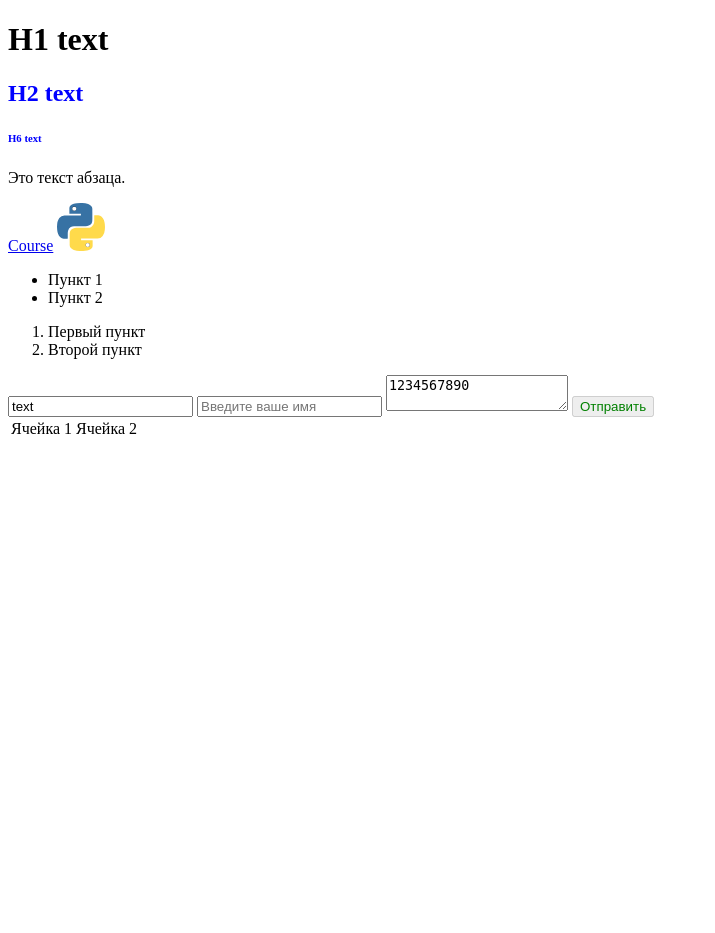
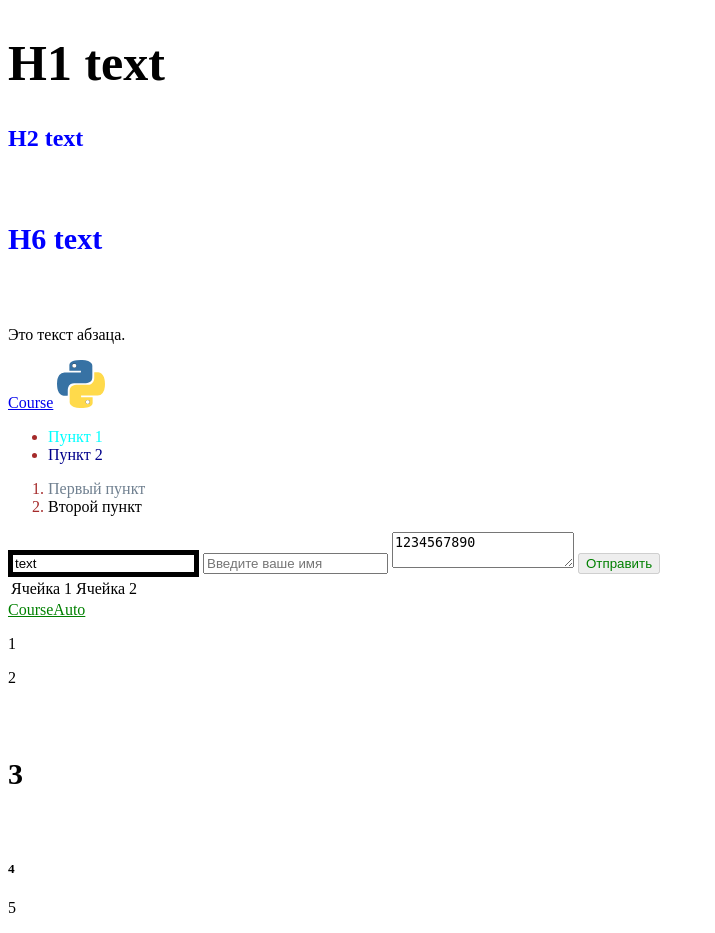
Before and after one commit to avefantasy/autotests_ui, a Python web app: template templates/index.html in a window 1280 px wide. Shown: the whole page, without its empty margins (0-715 px from the left). Before the commit the page ends 434 px from the top, so only its background shows below. Run offline with Jinja, Linux system fonts and the light colour scheme; the template is opened without the code that fills it, so the values that code supplies are empty.

Commit message:
XPath Локаторы

```diff
--- a/templates/index.html
+++ b/templates/index.html
@@ -4,13 +4,48 @@
     <meta charset="UTF-8">
     <title>Title</title>
     <style>
+        h6 {
+            font-size: 30px;
+        }
         .h2-text {
             color: blue;
+        }
+
+        #header {
+            font-size: 50px;
+        }
+
+        div.CourseAuto > a {
+            color: green;
+        }
+
+        ul li {
+            color: aqua;
+        }
+
+        input[type="text"] {
+            border: 5px solid black;
+        }
+
+        a:hover {
+            color: green;
+        }
+
+        li::marker {
+            color: brown;
+        }
+
+        ul li:nth-child(2) {
+            color: darkblue;
+        }
+
+        ol li:nth-child(odd) {
+            color: slategrey;
         }
     </style>
 </head>
 <body>
-<div>
+<div class="Course">
     <h1 id="header">H1 text</h1>
     <h2 class="h2-text">H2 text</h2>
     <h6 class="h2-text">H6 text</h6>
@@ -48,5 +83,15 @@
         </thead>
 </table>
 </div>
+<div class="CourseAuto">
+    <a href="https://stepik.org/lesson/1452311/step/2?unit=1471322" target="_blank">CourseAuto</a>
+</div>
+<div class="nth">
+    <p>1</p>
+    <p>2</p>
+    <h6>3</h6>
+    <h5>4</h5>
+    <p>5</p>
+</div>
 </body>
 </html>
```
